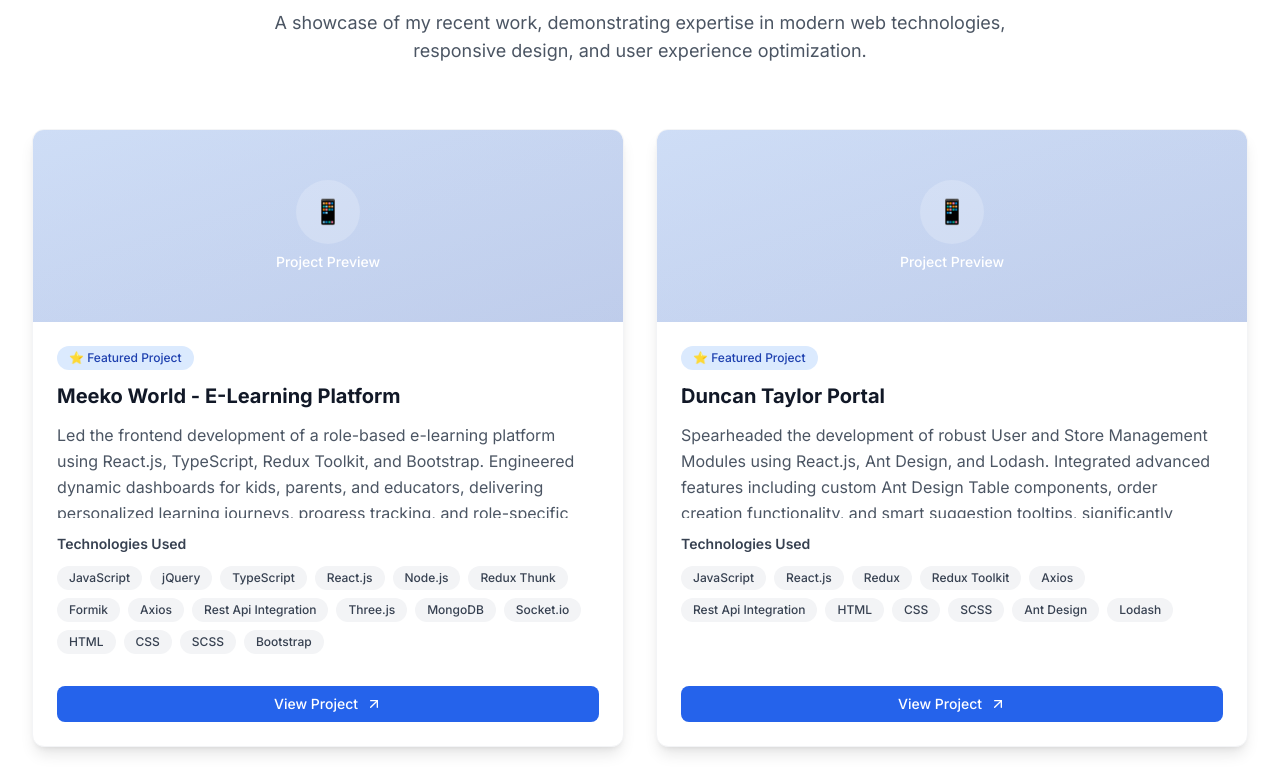
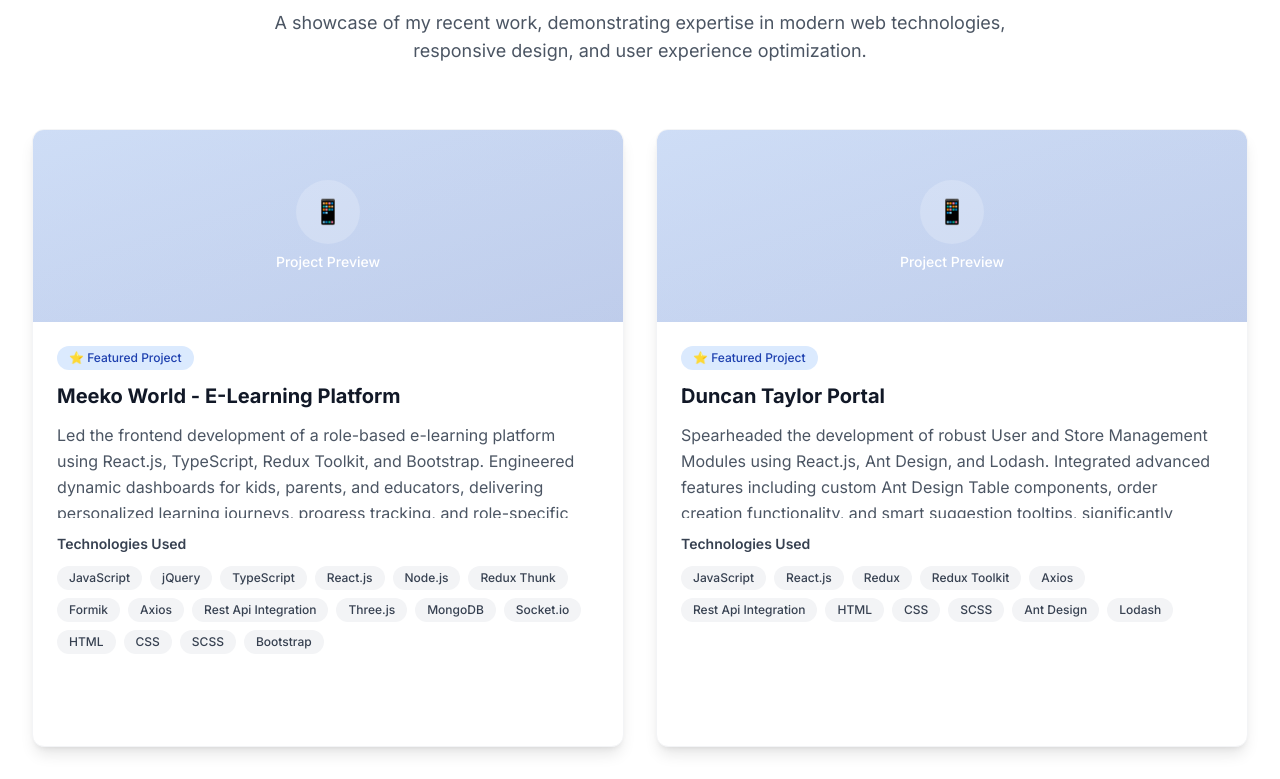
Before and after one commit to ChovatiyaViral/Profile, a React (Vite) app: page / in a window 1280 px wide. Shown: the part 4180-4959 px from the top of the page. Built offline with nearby package versions, Linux system fonts and the light colour scheme.

Commit message:
second commit

```diff
--- a/src/components/ProjectCard.tsx
+++ b/src/components/ProjectCard.tsx
@@ -18,7 +18,13 @@
       whileHover={{ y: -8 }}
       className="group"
     >
-        <div className="card overflow-hidden h-full">
+      <a
+        href={project.liveUrl}
+        target="_blank"
+        rel="noopener noreferrer"
+        className="block h-full"
+      >
+        <div className="card overflow-hidden h-full cursor-pointer">
         {/* Project Image */}
         <div className="relative h-48 bg-gradient-to-br from-gray-100 to-gray-200 dark:from-dark-700 dark:to-dark-600 overflow-hidden">
           <div className="absolute inset-0 bg-gradient-to-br from-primary-500/20 to-primary-600/20 flex items-center justify-center">
@@ -82,19 +88,15 @@
           </div>
 
           {/* Project Links */}
-          <div className="flex justify-center">
-            <a
-              href={project.liveUrl}
-              target="_blank"
-              rel="noopener noreferrer"
-              className="w-full flex items-center justify-center space-x-2 px-4 py-2 bg-primary-600 text-white rounded-lg font-medium text-sm group/link hover:bg-primary-700 transition-colors duration-200"
-            >
+          <div className="mt-auto flex justify-center">
+            <div className="w-full flex items-center justify-center space-x-2 px-4 py-2 bg-primary-600 text-white rounded-lg font-medium text-sm group/link">
               <span>View Project</span>
               <ArrowUpRight size={16} className="group-hover:translate-x-0.5 group-hover:-translate-y-0.5 transition-transform duration-200" />
-            </a>
+            </div>
           </div>
         </div>
         </div>
+      </a>
     </motion.div>
   );
 };
```
